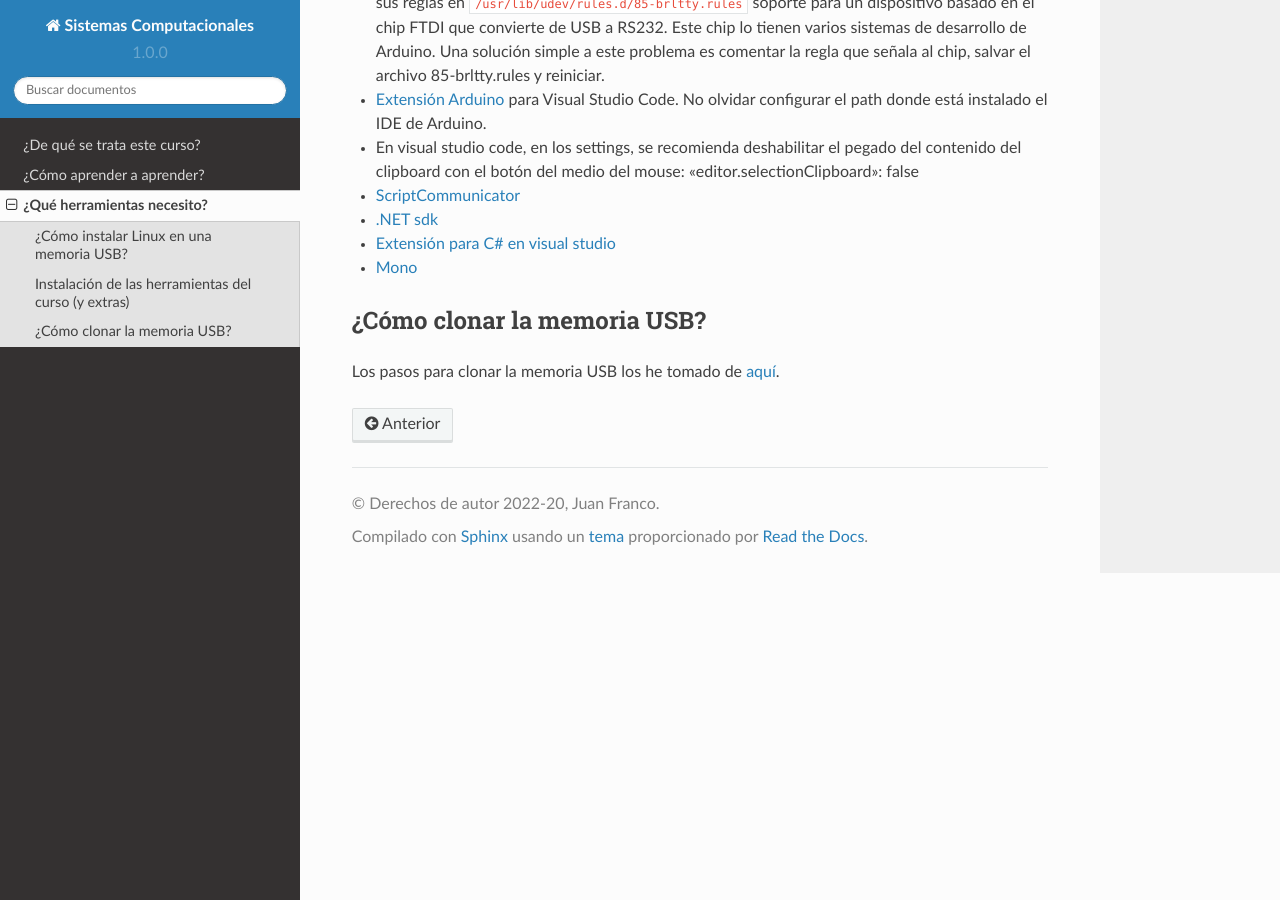
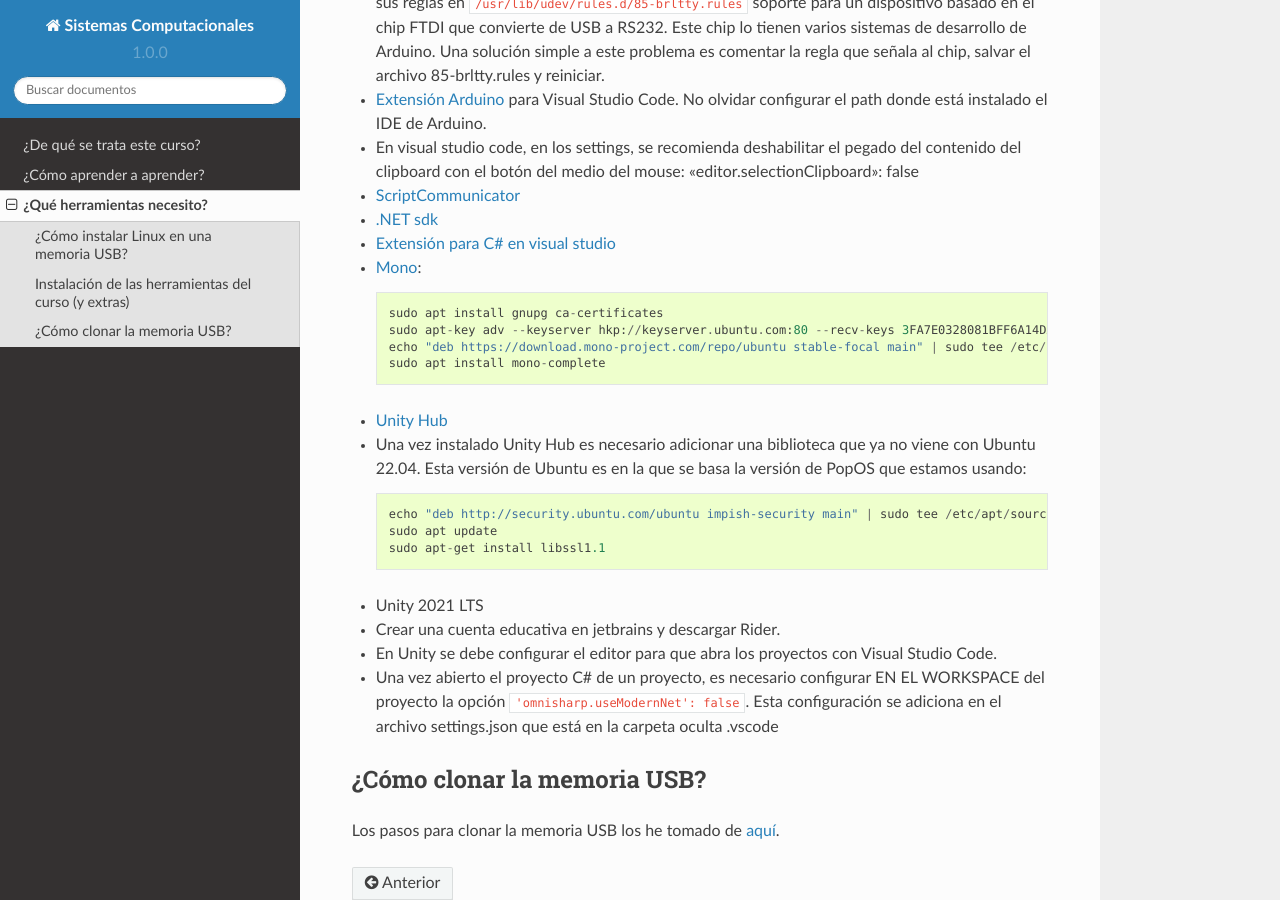
Before and after one commit to juanferfranco/SistemasComputacionales, a Sphinx documentation site: the page built from docs/_intro/tools.rst, in a window 1280 px wide and 900 px high, scrolled down 1597 px. Built offline with Sphinx 7.4.7 and the Read the Docs theme 2.0.0, drawn with Linux system fonts in a browser that asks for light colours.

Commit message:
tools list in progress

```diff
--- a/docs/_intro/tools.rst
+++ b/docs/_intro/tools.rst
@@ -80,7 +80,27 @@ scripting.
 * `ScriptCommunicator <https://sourceforge.net/projects/scriptcommunicator/>`__
 * `.NET sdk <https://docs.microsoft.com/en-us/dotnet/core/install/linux-ubuntu>`__
 * `Extensión para C# en visual studio <https://marketplace.visualstudio.com/items?itemName=ms-dotnettools.csharp>`__
-* `Mono <https://www.mono-project.com/download/stable/#download-lin-ubuntu>`__
+* `Mono <https://www.mono-project.com/download/stable/#download-lin-ubuntu>`__::
+
+   sudo apt install gnupg ca-certificates
+   sudo apt-key adv --keyserver hkp://keyserver.ubuntu.com:80 --recv-keys 3FA7E0328081BFF6A14DA29AA6A19B38D3D831EF
+   echo "deb https://download.mono-project.com/repo/ubuntu stable-focal main" | sudo tee /etc/apt/sources.list.d/mono-official-stable.list
+   sudo apt install mono-complete
+
+* `Unity Hub <https://docs.unity3d.com/hub/manual/InstallHub.html#install-hub-linux>`__
+* Una vez instalado Unity Hub es necesario adicionar una biblioteca que ya no viene con Ubuntu 22.04. Esta
+  versión de Ubuntu es en la que se basa la versión de PopOS que estamos usando::
+
+   echo "deb http://security.ubuntu.com/ubuntu impish-security main" | sudo tee /etc/apt/sources.list.d/impish-security.list
+   sudo apt update
+   sudo apt-get install libssl1.1
+
+* Unity 2021 LTS
+* Crear una cuenta educativa en jetbrains y descargar Rider.
+* En Unity se debe configurar el editor para que abra los proyectos con Visual Studio Code.
+* Una vez abierto el proyecto C# de un proyecto, es necesario configurar EN EL WORKSPACE del proyecto la opción
+  ``'omnisharp.useModernNet': false``. Esta configuración se adiciona en el archivo settings.json que está
+  en la carpeta oculta .vscode
 
 ¿Cómo clonar la memoria USB?
 ------------------------------
```
Also changed, not shown: 1 other file.
